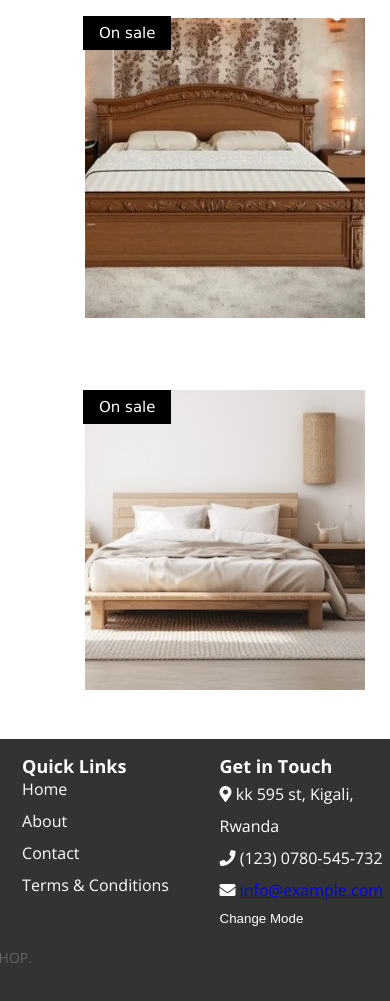
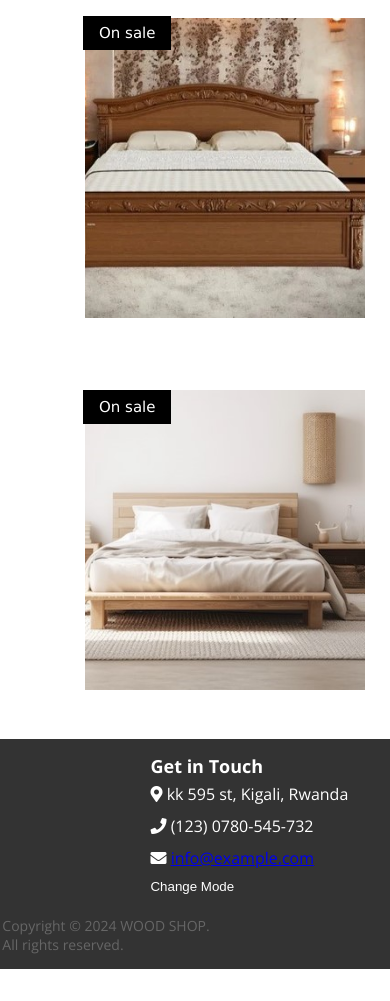
Before and after one commit to sayReine/donation, a plain HTML site: page index.html in a window 390 px wide. Shown: the part 3514-4515 px from the top of the page. After the commit the page ends 4483 px from the top, so only its background shows below. Drawn offline with nearby package versions, Linux system fonts and the light colour scheme; files whose address does not match are found by name.

Commit message:
changed the footer size

```diff
--- a/index.html
+++ b/index.html
@@ -138,7 +138,7 @@
           <li><a href="#" target="_blank"><i class="fab fa-linkedin-in"></i></a></li>
         </ul>
       </div>
-      <div class="col-md-4">
+      <div class="nav col-md-4">
         <h5>Quick Links</h5>
         <ul class="list-unstyled">
           <li><a href="#">Home</a></li>
--- a/style.css
+++ b/style.css
@@ -408,6 +408,14 @@ header nav .right p span{
     width: 78vh;
   }
 
+  .footer .container .nav{
+    display: none;
+  }
+
+  .footer .container .row {
+    justify-content: space-around;
+  }
+
   .footer .container .word{
     display: none;
   }
```
